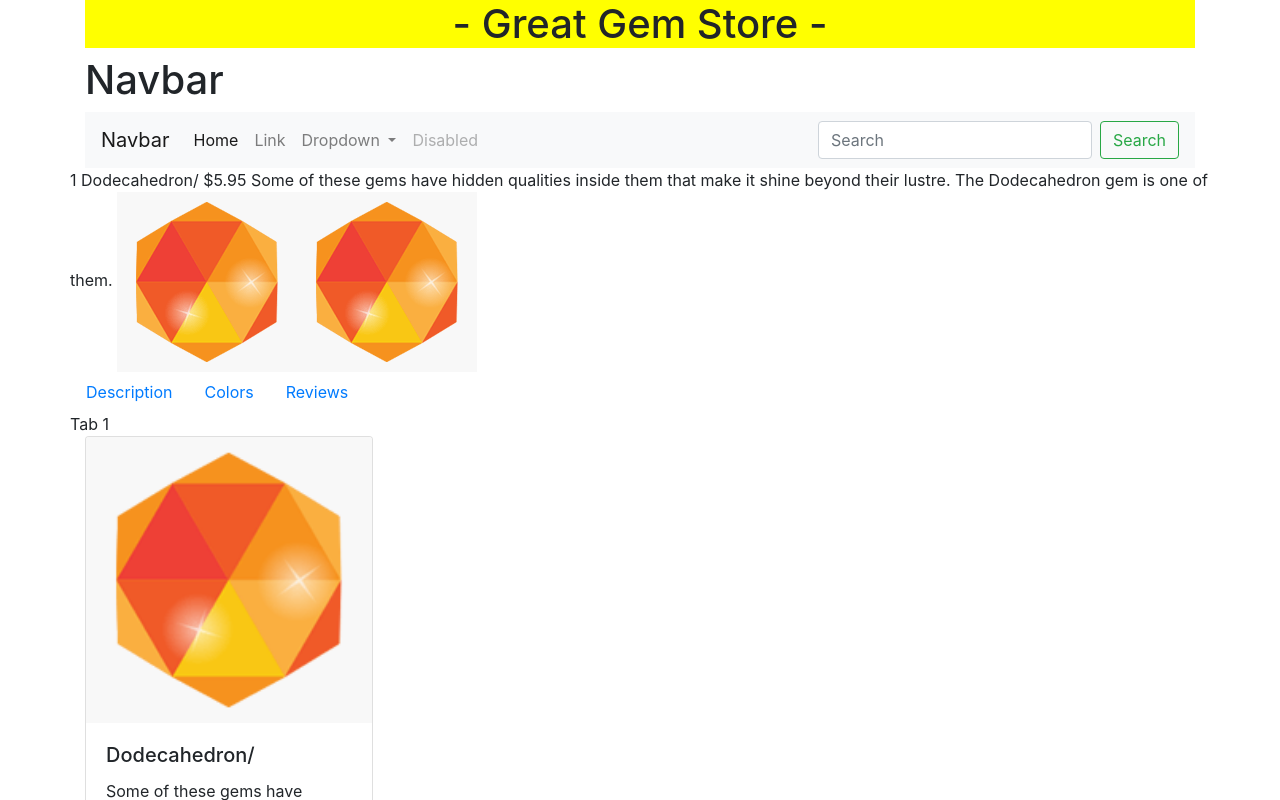
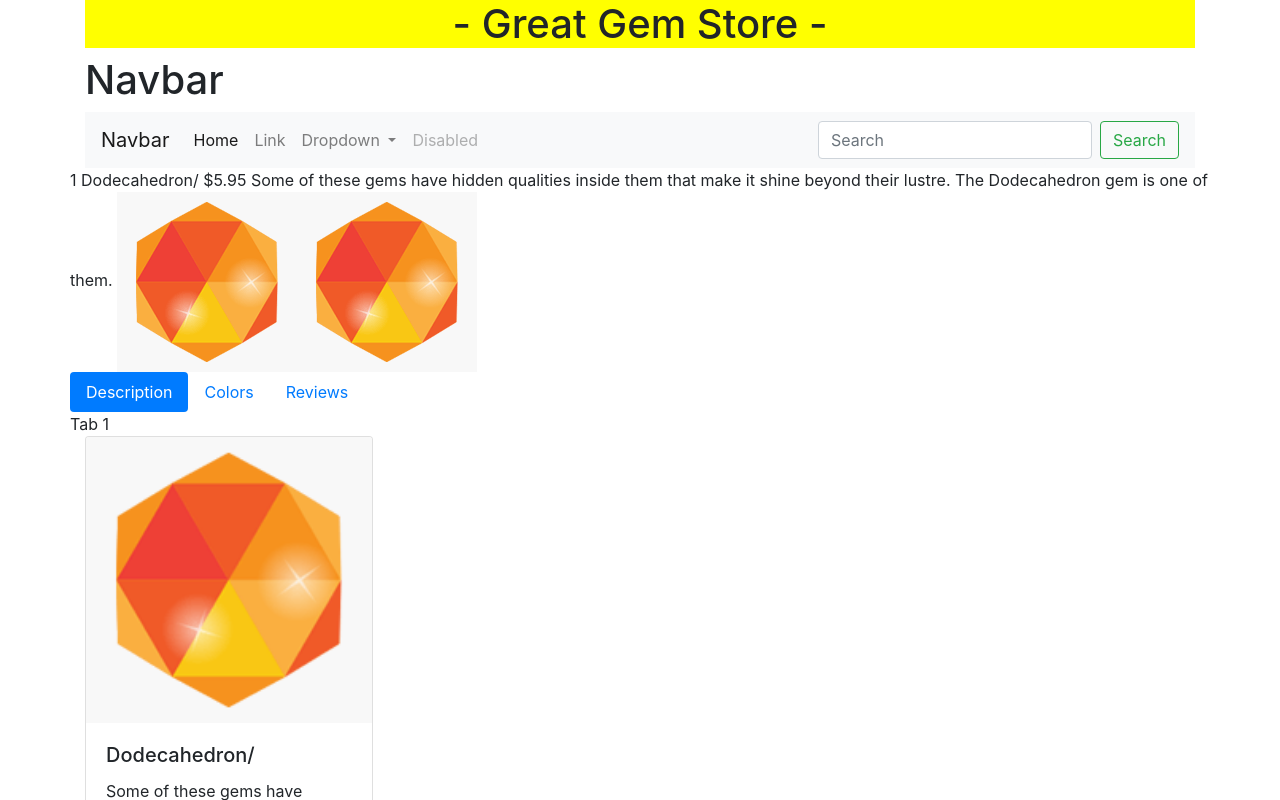
Before and after one commit to dho1115/gemstore, an Angular app: page / in a window 1280 px wide. Shown: the top 800 px of the page. Built offline with nearby package versions, Linux system fonts and the light colour scheme.

Commit message:
Made the tabs active...
Now, when you click it, it would change to blue using [class.active]. This was done in tabs.components.html.

```diff
--- a/src/app/tabs/tabs.component.html
+++ b/src/app/tabs/tabs.component.html
@@ -1,14 +1,14 @@
 <ul class="nav nav-pills">
   <li class="nav-item">
-    <a class= "nav-link" href="#" (click) = "tab = 1">Description</a>
+    <a class= "nav-link" href="#" (click) = "tab = 1" [class.active] = "tab === 1">Description</a>
   </li>
 
   <li class="nav-item">
-    <a class= "nav-link" href="#" (click) = "tab = 2">Colors</a>
+    <a class= "nav-link" href="#" (click) = "tab = 2" [class.active] = "tab === 2">Colors</a>
   </li>
 
   <li class="nav nav-item">
-    <a class= "nav-link" href="#" (click) = "tab = 3">Reviews</a>
+    <a class= "nav-link" href="#" (click) = "tab = 3" [class.active] = "tab === 3">Reviews</a>
   </li>
 </ul>
 
```
